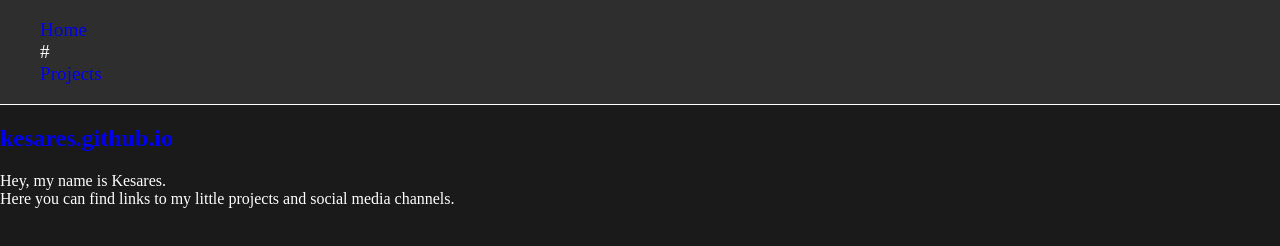
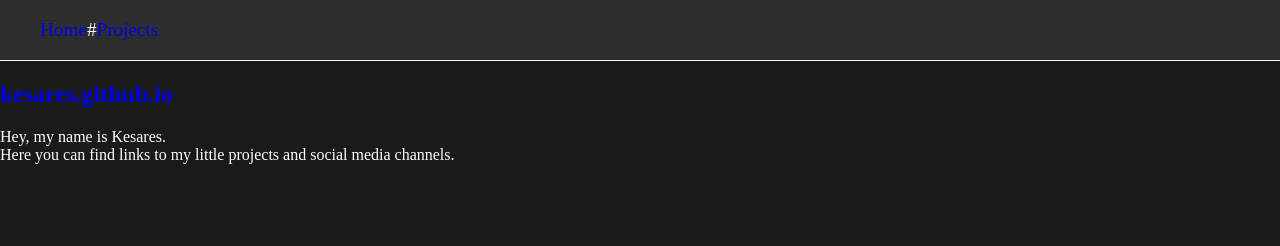
Before and after one commit to Kesares/kesares.github.io, a plain HTML site: page index.html in a window 1280 px wide. Drawn offline with Linux system fonts and the light colour scheme.

Commit message:
Initial commit

```diff
--- a/src/css/root_style.css
+++ b/src/css/root_style.css
@@ -19,6 +19,10 @@
     border-bottom: 0.1rem solid white;
 }
 
+.menu ul {
+    display: flex;
+}
+
 ul, a {
     text-decoration: none;
     list-style-type: none;
```
